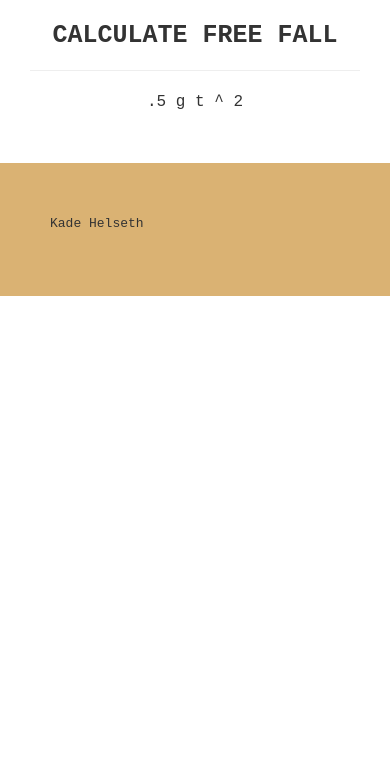
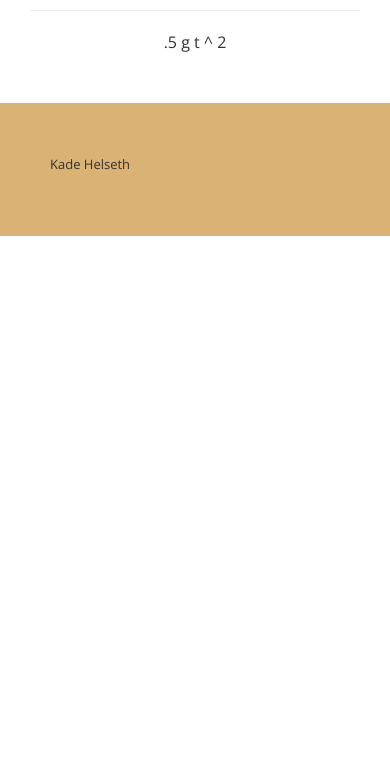
Before and after one commit to KadeHels/FreeFall, a plain HTML site: page index.html in a window 390 px wide. Shown: the part 60-844 px from the top of the page. Drawn offline with nearby package versions, Linux system fonts and the light colour scheme.

Commit message:
Updated style sheets
Added main style sheet

```diff
--- /dev/null
+++ b/css/main.css
@@ -0,0 +1,10 @@
+
+
+/* ==========================================================================
+   Kade's custom styles
+   ========================================================================== */
+
+body{
+  	/*font-family: 'Poiret One', cursive;*/
+	font-family: 'VT323', monospace;
+}
--- a/css/style.css
+++ b/css/style.css
@@ -1,19 +1,3 @@
-
-
-/* ==========================================================================
-   Kade's custom styles
-   ========================================================================== */
-
-body{
-  	/*font-family: 'Poiret One', cursive;*/
-
-	padding-top: 60px;
-}
-@media (max-width: 979px) {
-  body {
-    padding-top: 0px;
-  }
-
 /*
     Theme Name: Anyar
     Theme URL: https://bootstrapmade.com/anyar-free-multipurpose-one-page-bootstrap-theme/
@@ -31,15 +15,12 @@ body{
 
 body {
 	font-family:'Open Sans', Arial, sans-serif;
-	font-family: 'VT323', monospace;
 	font-size:14px;
 	font-weight:300;
 	line-height:1.6em;
 	color:#fff;
 	background-color:#fff;
 	overflow-x:hidden;
-	padding-top: 60px;
-
 }
 
 hi,h2,h3,h4,h5,h6 {
```
